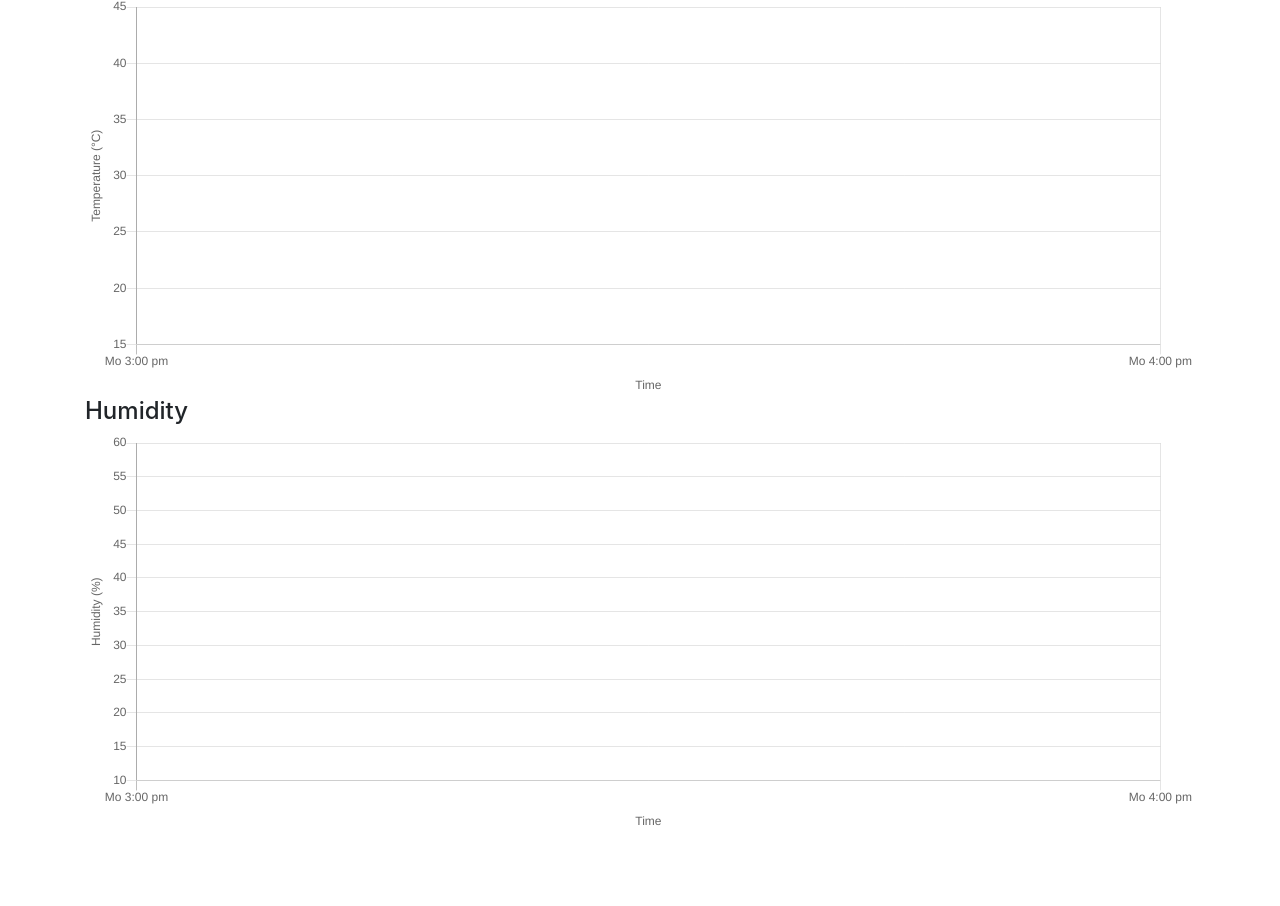
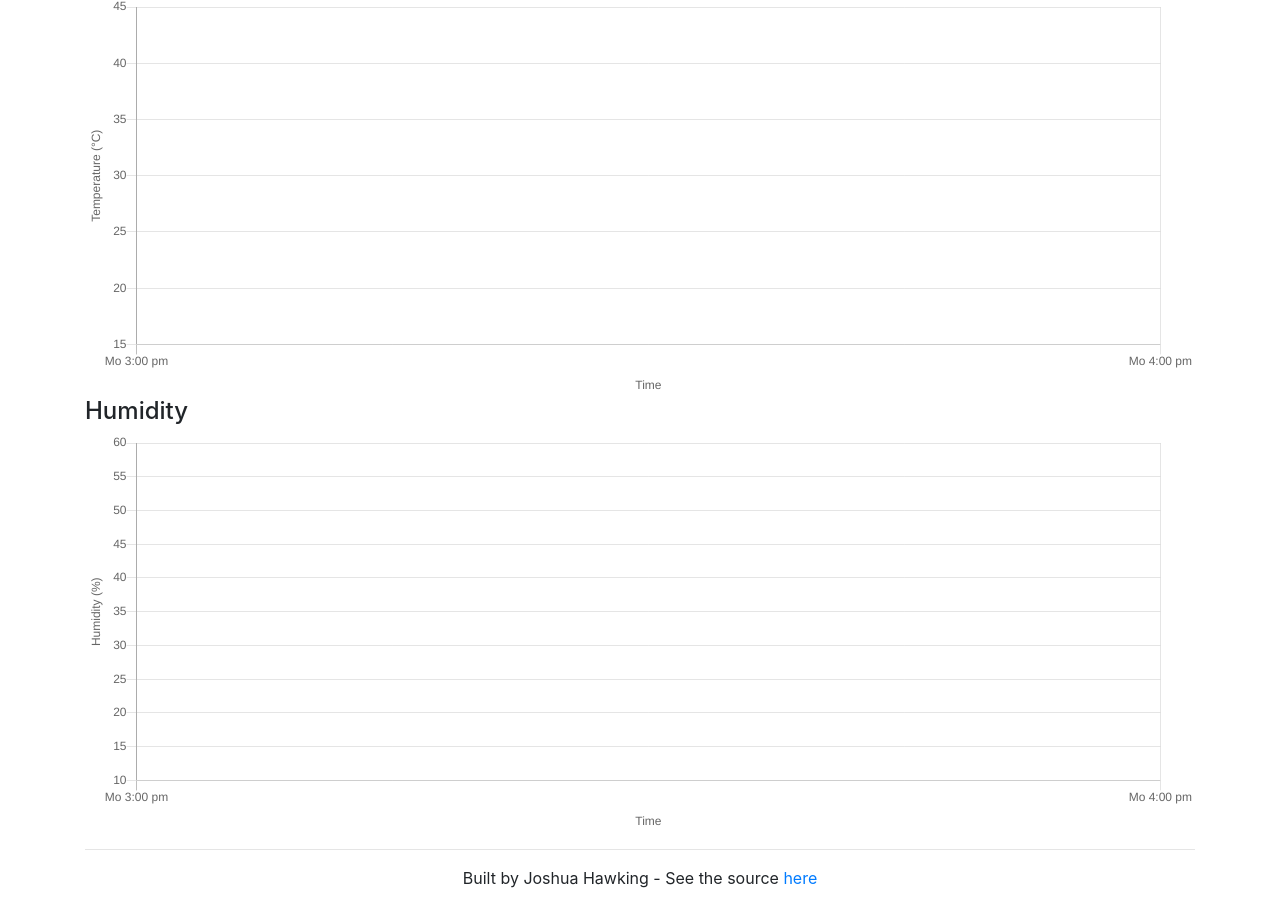
Before and after one commit to TechSupportJosh/vivarium-monitoring, a website: page public/index.html in a window 1280 px wide. Shown: the part 291-1197 px from the top of the page. Before the commit the page ends 1124 px from the top, so only its background shows below. Drawn offline with Linux system fonts and the light colour scheme; no server answers.

Commit message:
Added README and footer with Github.

```diff
--- a/public/index.html
+++ b/public/index.html
@@ -29,6 +29,11 @@
                     </div>
                 </div>
             </div>
+
+            <div class="mb-3 text-center">
+                <hr>
+                Built by Joshua Hawking - See the source <a href="https://github.com/TechSupportJosh/vivarium-monitoring">here</a>
+            </div>
         </div>
 
         <script src="js/chart.min.js"></script>
```
Also changed, not shown: README.md (added).
